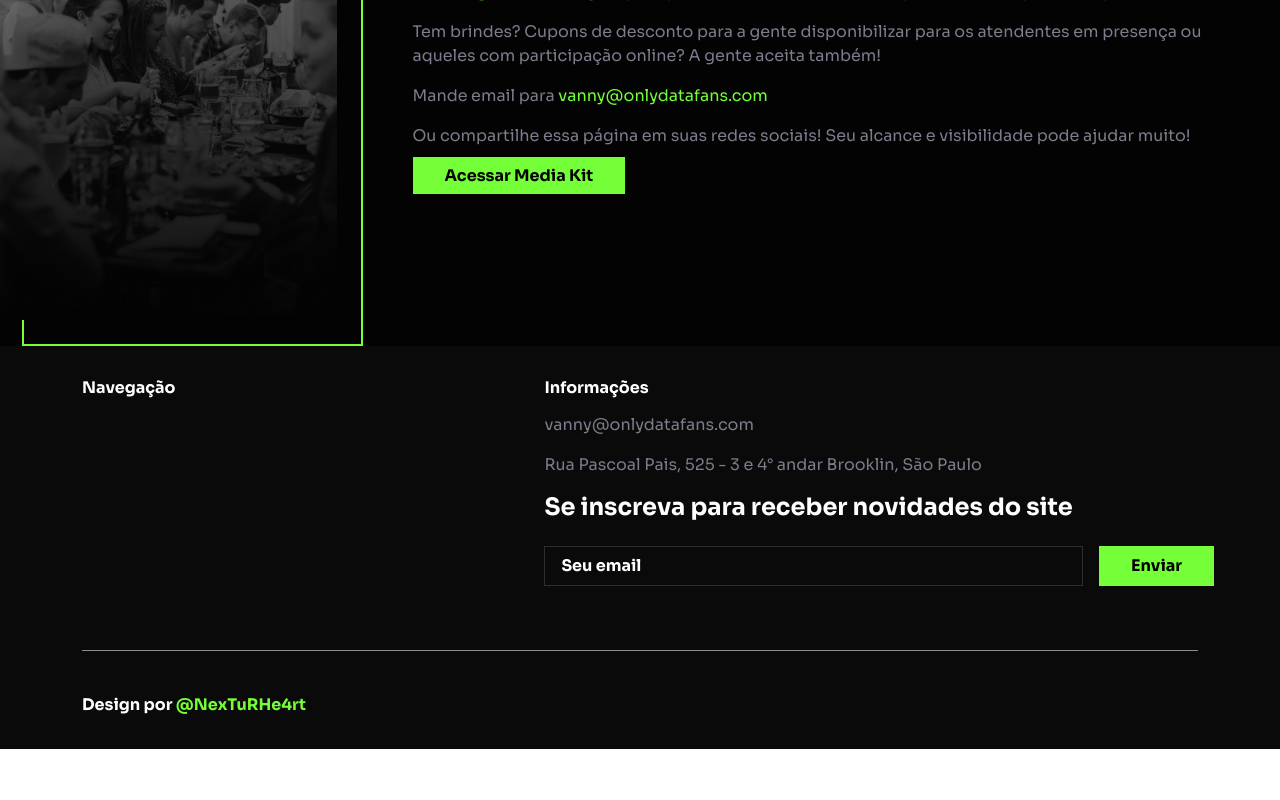
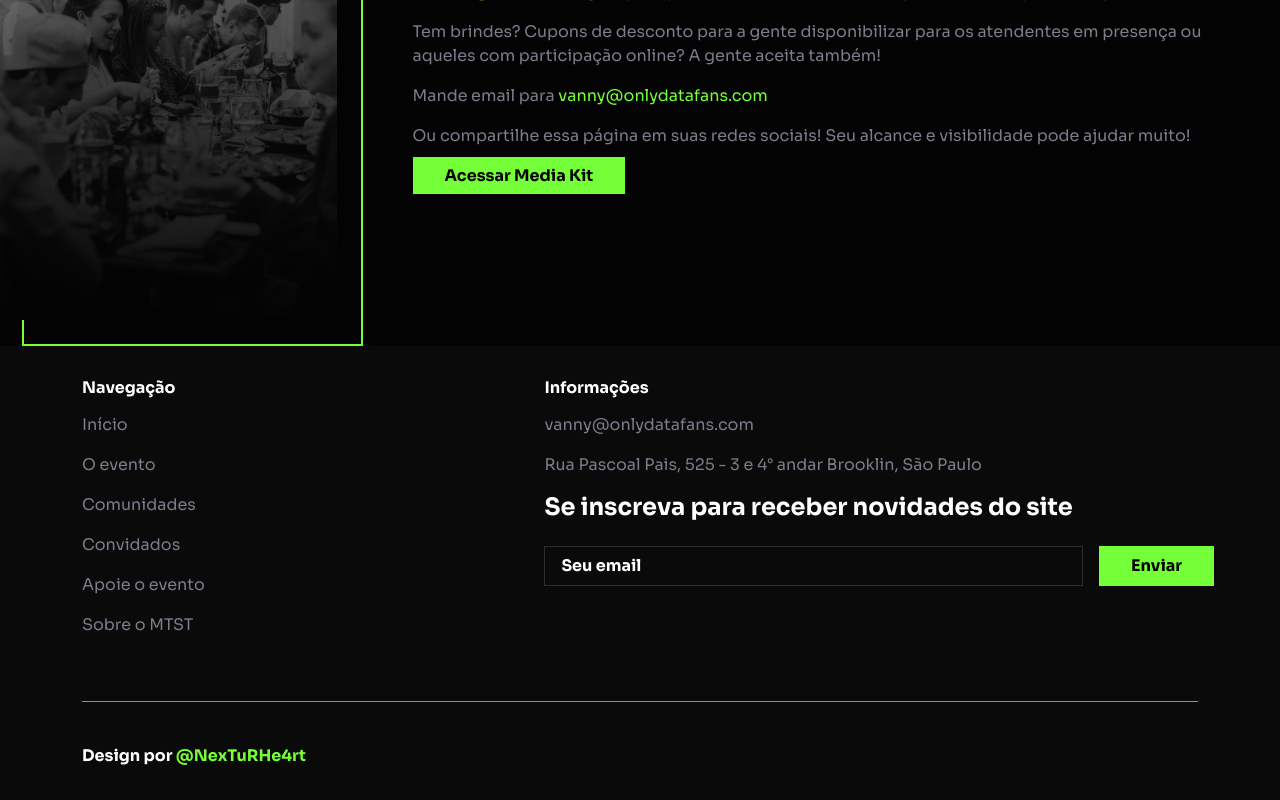
Before and after one commit to LeonardoRafaelDev/landing-page, a Next.js app: page / in a window 1280 px wide. Shown: the part 3290-4090 px from the top of the page. Before the commit the page ends 4039 px from the top, so only its background shows below. Built offline with nearby package versions, Linux system fonts and the light colour scheme.

Commit message:
feat(footer) finish footer

```diff
--- a/components/FooterNavigation.tsx
+++ b/components/FooterNavigation.tsx
@@ -1,9 +1,28 @@
-import { Flex, Heading } from "@chakra-ui/react";
+import { Flex, Heading, Link } from "@chakra-ui/react";
 
 export function FooterNavigation() {
+  const navItems = [
+    { href: '#', label: 'Início' },
+    { href: '#evento', label: 'O evento' },
+    { href: '#comunidades', label: 'Comunidades' },
+    { href: '#convidados', label: 'Convidados' },
+    { href: '#apoiar-evento', label: 'Apoie o evento' },
+    { href: '#sobre-mtst', label: 'Sobre o MTST' }
+];
   return (
-    <Flex>
+    <Flex direction="column" gap="4">
       <Heading as="h4" fontSize={16} color="brand.white">Navegação</Heading>
+      <Flex direction="column" gap="4">
+        {navItems.map((item) => {
+          return (
+            <Link color="brand.gray" href={item.href} key={item.label}
+              _hover={{ color: "brand.green" }}
+            >
+              {item.label}
+            </Link>
+          )
+        })}
+      </Flex>
     </Flex>
   )
 }
```
